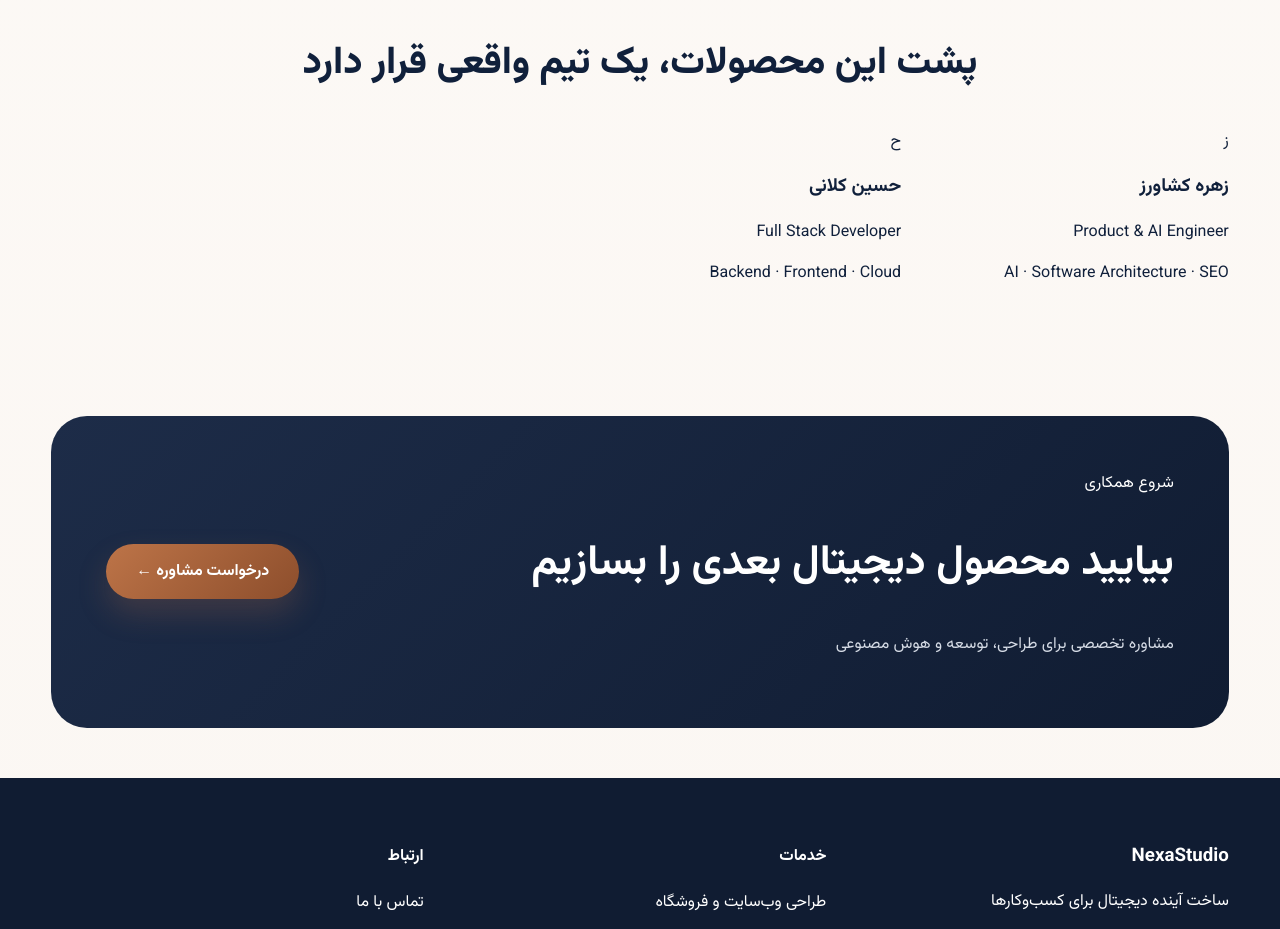
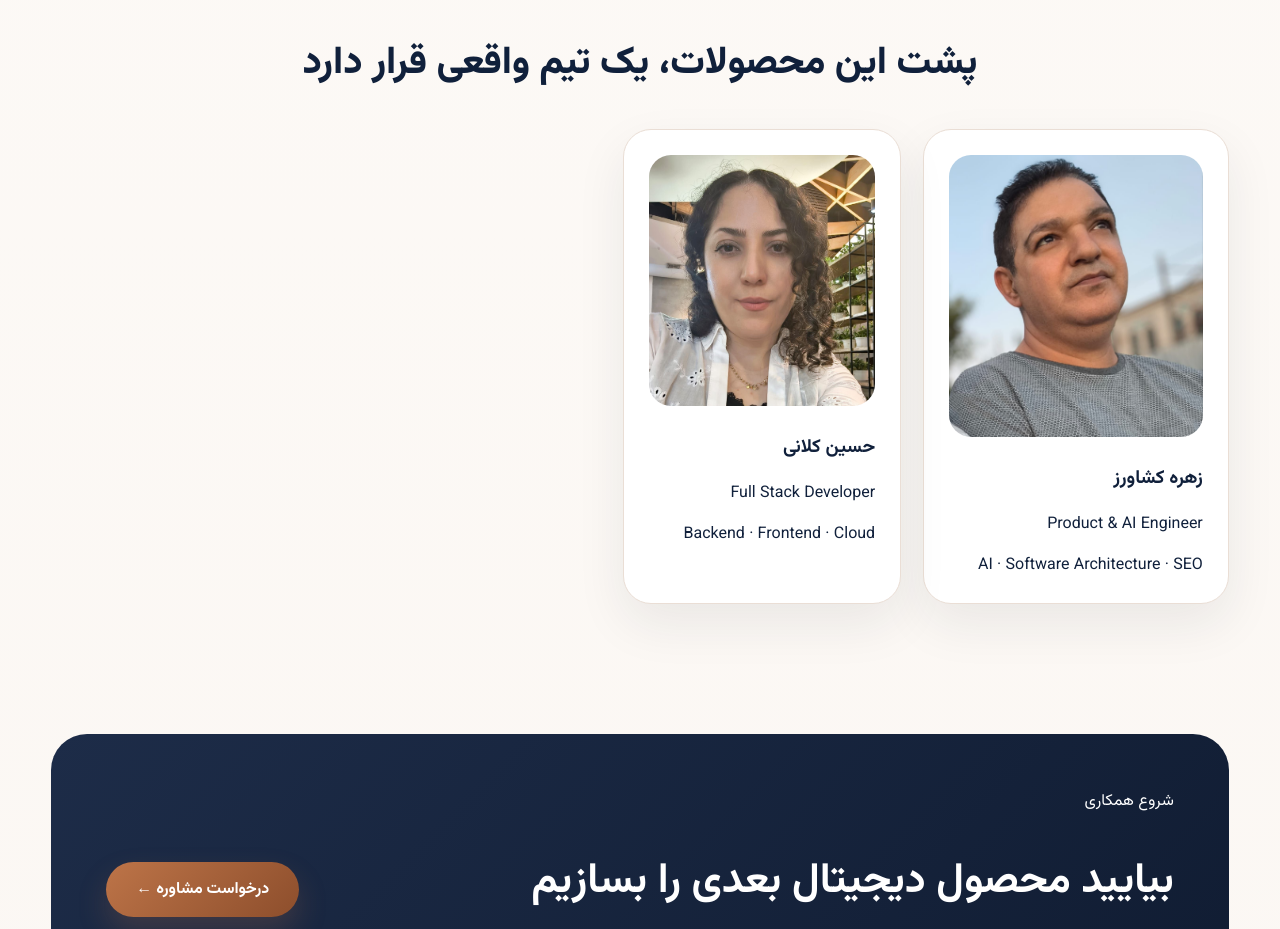
Before and after one commit to zohreksh/smartpilot, a Nuxt app: page / in a window 1280 px wide. Shown: the part 3240-4169 px from the top of the page. Built offline with nearby package versions, Linux system fonts and the light colour scheme.

Commit message:
feat(homepage): connect team photos to assets

```diff
--- a/components/sections/TeamSection.vue
+++ b/components/sections/TeamSection.vue
@@ -3,14 +3,14 @@
     <div class="container">
       <h2>پشت این محصولات، یک تیم واقعی قرار دارد</h2>
       <div class="team-grid">
-        <article>
-          <div class="avatar">ز</div>
+        <article class="team-member">
+          <img src="/images/team/photo_2026-09-17_18-44-31.jpg" alt="زهره کشاورز" />
           <h3>زهره کشاورز</h3>
           <p>Product & AI Engineer</p>
           <span>AI · Software Architecture · SEO</span>
         </article>
-        <article>
-          <div class="avatar">ح</div>
+        <article class="team-member">
+          <img src="/images/team/photo_2026-09-17_18-44-57.jpg" alt="حسین کلانی" />
           <h3>حسین کلانی</h3>
           <p>Full Stack Developer</p>
           <span>Backend · Frontend · Cloud</span>
```
